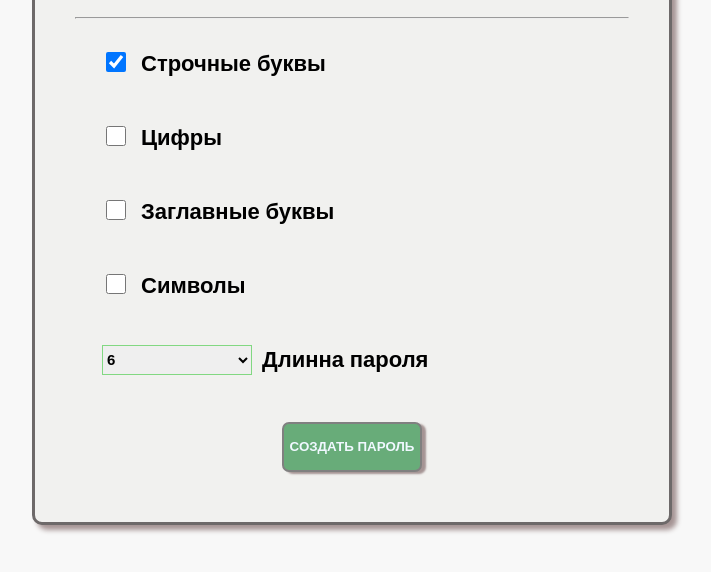
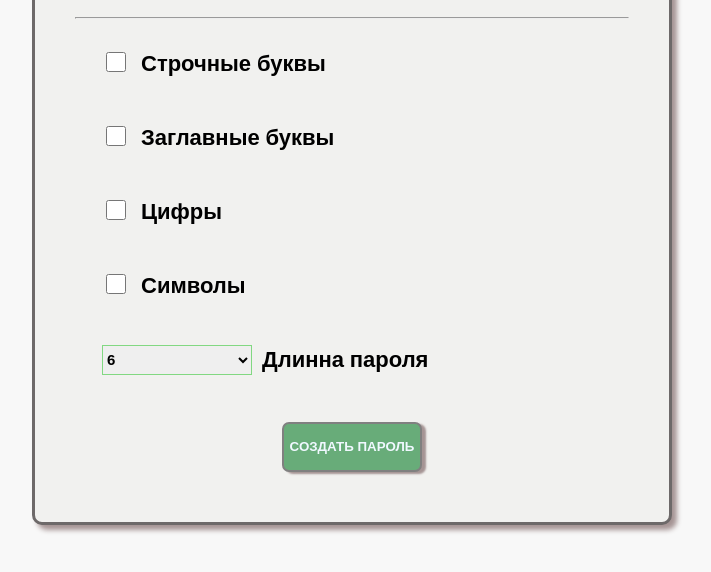
Before and after one commit to Alexey2236/PasswordGenerator, a plain HTML site: page index.html in a window 1280 px wide. Shown: the part 208-780 px from the top of the page, without its empty margins (288-999 px from the left). Drawn offline with nearby package versions, Linux system fonts and the light colour scheme.

Commit message:
Update index.html

```diff
--- a/index.html
+++ b/index.html
@@ -17,10 +17,17 @@
         <div class="input__wrapper">
 
             <div class="input__inner">
-                <label id="input__lovercase">
-                    <input type="checkbox" checked>
+                <label id="input__lowercase">
+                    <input type="checkbox">
                 </label>
                 <p>Строчные буквы</p>
+            </div>
+
+            <div class="input__inner">
+                <label id="input__uppercase">
+                    <input type="checkbox">
+                </label>
+                <p>Заглавные буквы</p>
             </div>
 
             <div class="input__inner">
@@ -30,12 +37,7 @@
                 <p>Цифры</p>
             </div>
 
-            <div class="input__inner">
-                <label id="input__uppercase">
-                    <input type="checkbox">
-                </label>
-                <p>Заглавные буквы</p>
-            </div>
+
 
             <div class="input__inner">
                 <label id="input__symbol">
```
